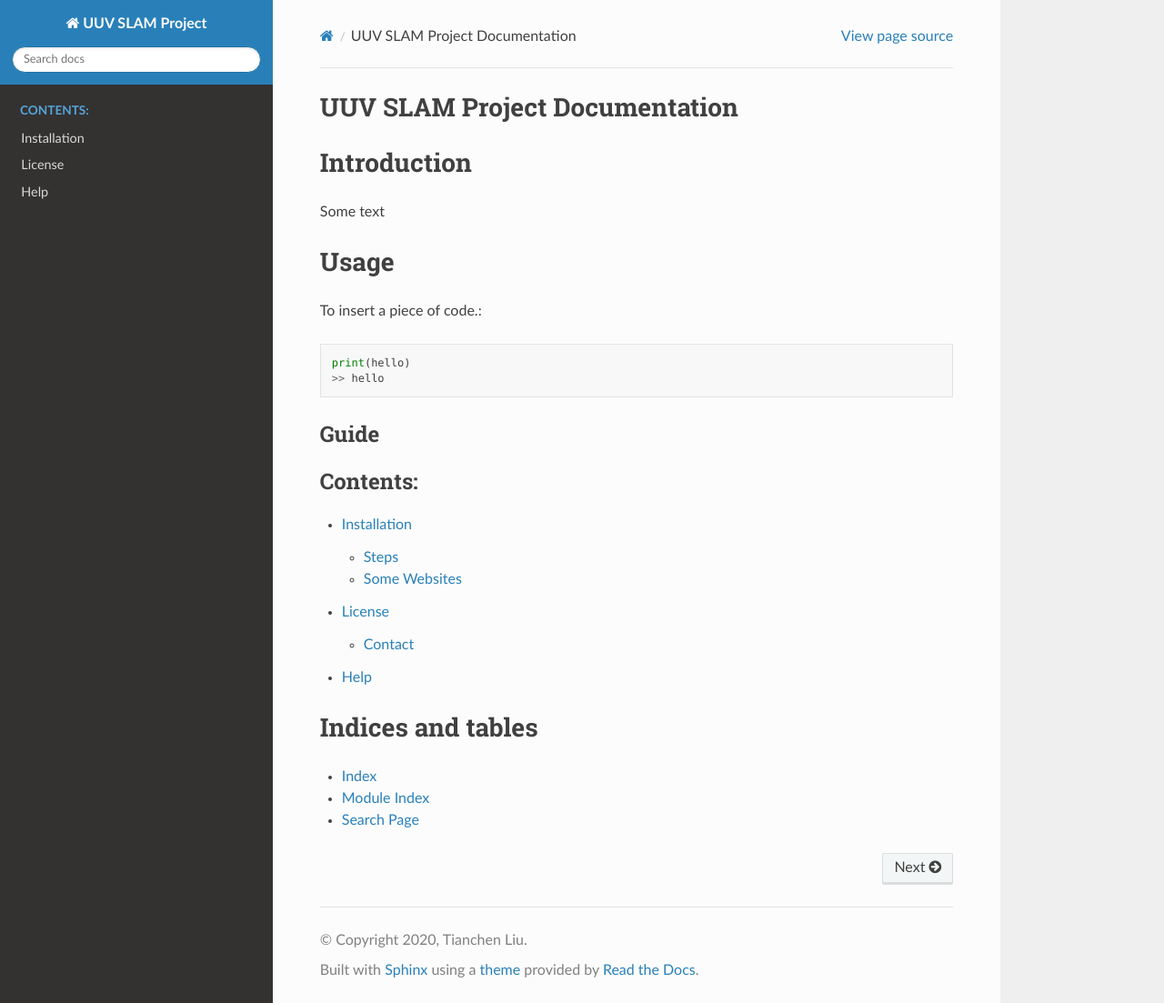
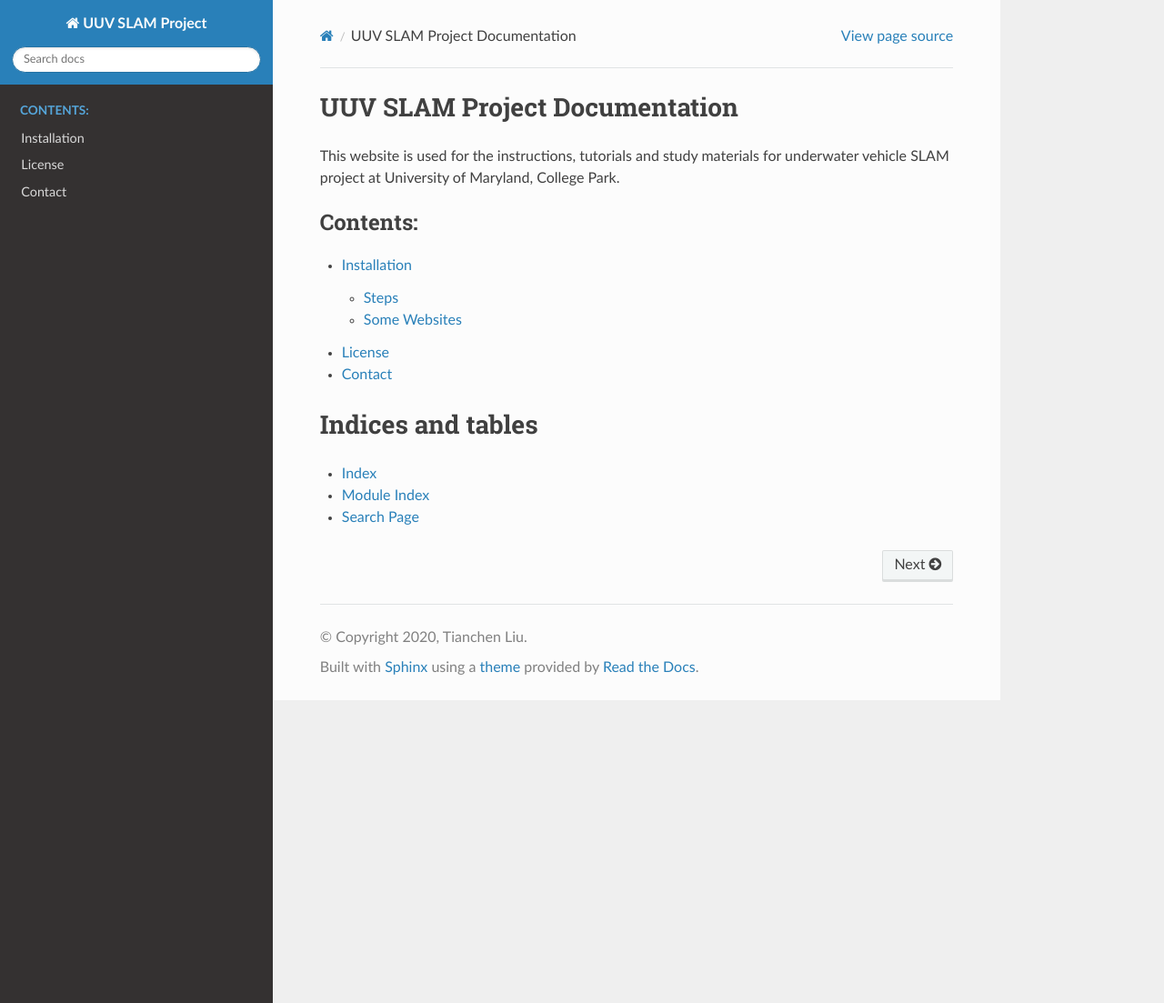
Before and after one commit to tianchenliu/uuv-slam-docs-test, a Sphinx documentation site: the page built from docs/source/index.rst, in a window 1280 px wide and 1103 px high. Shown: the whole window at 91% size. Built offline with Sphinx 7.4.7 and the Read the Docs theme 2.0.0, drawn with Linux system fonts in a browser that asks for light colours.

Commit message:
Update files

```diff
--- /dev/null
+++ b/docs/source/contact.rst
@@ -0,0 +1,4 @@
+Contact
+=======
+
+Please contact tianchen@umd.edu.
--- a/docs/source/help.rst
+++ /dev/null
@@ -1,4 +0,0 @@
-Help
-=====
-
-To be filled.
--- a/docs/source/index.rst
+++ b/docs/source/index.rst
@@ -6,23 +6,8 @@
 UUV SLAM Project Documentation
 ==============================
 
-
-Introduction
-============
-
-Some text
-
-
-Usage
-==========
-
-To insert a piece of code.::
-
-   print(hello)
-   >> hello
-
-Guide
-*****
+This website is used for the instructions, tutorials and study materials for
+underwater vehicle SLAM project at University of Maryland, College Park.
 
 .. toctree::
    :maxdepth: 3
@@ -30,8 +15,7 @@ Guide
 
    installation
    license
-   help
-
+   contact
 
 
 Indices and tables
```
Also changed, not shown: docs/source/license.rst (+1 -7 lines).
